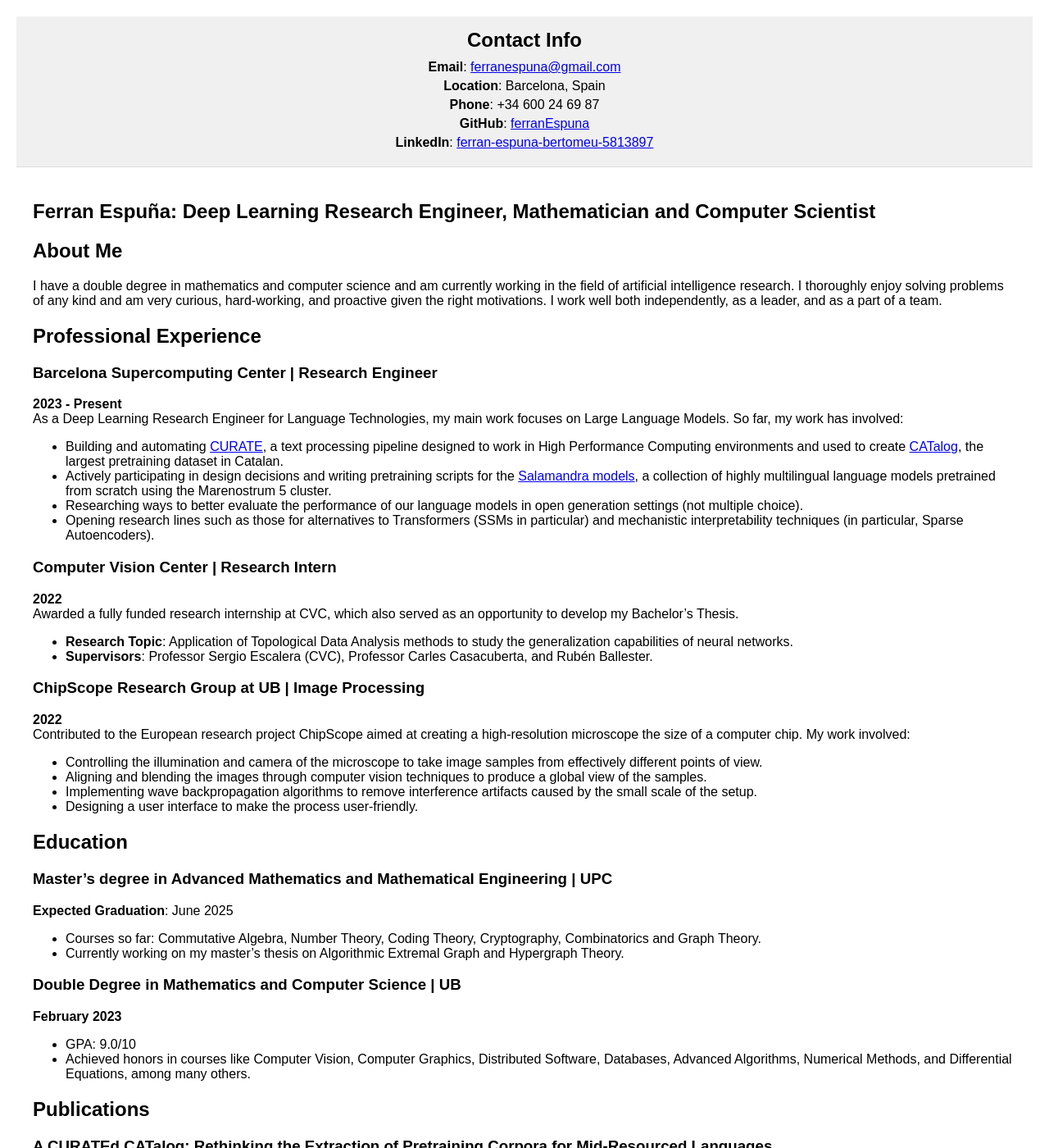
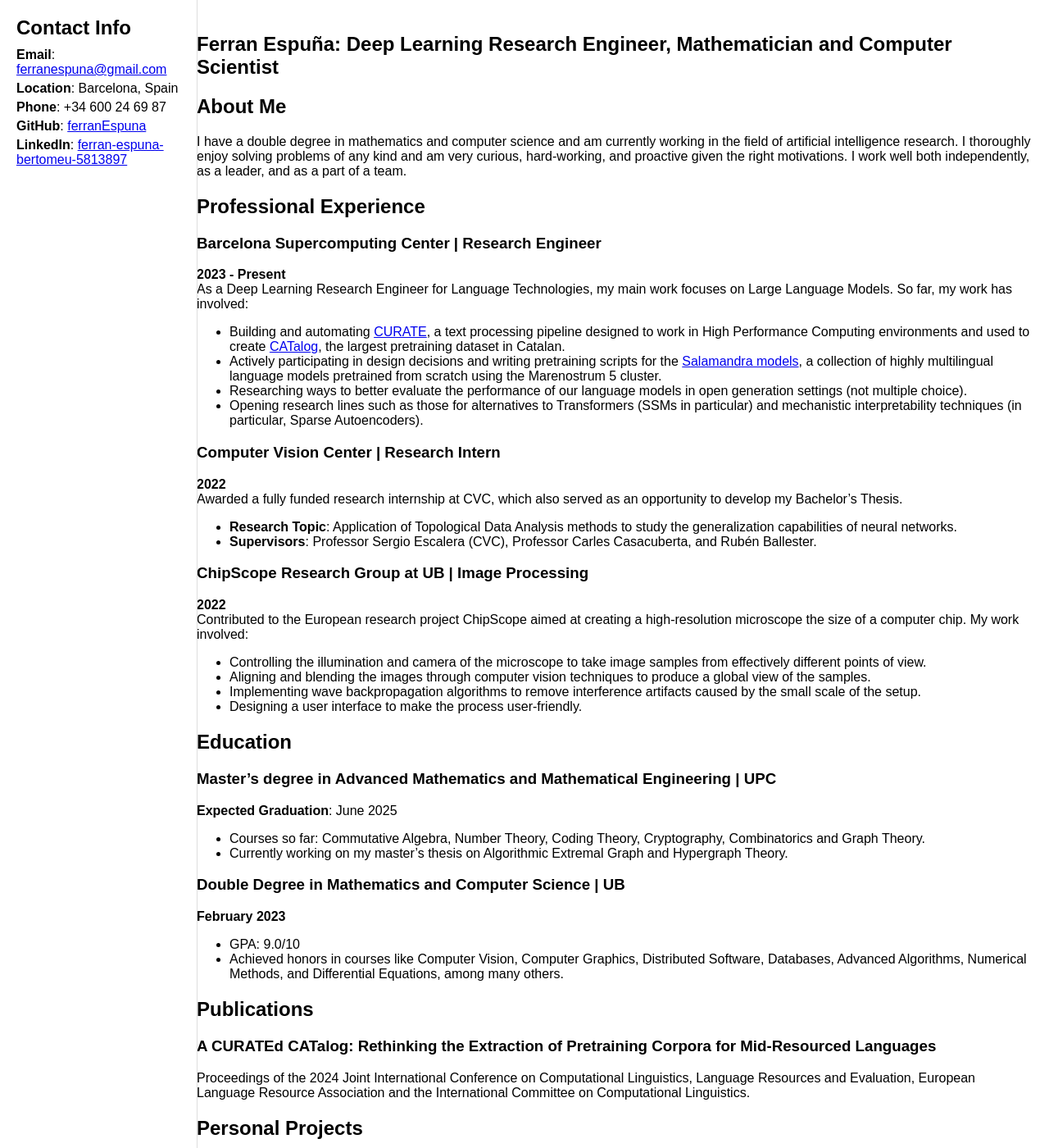
Before and after one commit to ferranEspuna/ferranEspuna, a Jekyll site: the page built from README.md, in a window 1280 px wide and 1400 px high. Shown: the whole window at 82% size. Built offline with Jekyll 4.4.1, drawn with Linux system fonts in a browser that asks for light colours; our own code applies the rules of GitHub Pages for plain Markdown files.

Commit message:
Update default.html

```diff
--- a/_layouts/default.html
+++ b/_layouts/default.html
@@ -9,57 +9,94 @@
     body {
       margin: 0;
       font-family: Arial, sans-serif;
+      display: flex;
+      flex-direction: column;
     }
 
-    /* Full-width wrapper */
+    /* Wrapper for overall page alignment */
     .wrapper {
+      display: flex;
+      flex-direction: column;
+      width: 100%;
       padding: 20px;
     }
 
-    /* Styling for the header */
-    header {
+    /* Collapsible header styling */
+    .header {
+      border-bottom: 1px solid #ddd;
       padding: 15px;
-      background-color: #f0f0f0;
-      border-bottom: 1px solid #ddd;
-      text-align: center;
     }
 
-    header h2 {
+    .header h2 {
       font-size: 1.5em;
       margin: 0 0 10px;
     }
 
-    header ul {
+    .header ul {
       padding: 0;
       margin: 0;
       list-style-type: none;
     }
 
-    header li {
+    .header li {
       font-size: 1em;
       margin: 5px 0;
     }
 
-    /* Responsive adjustments for smaller screens */
-    @media (max-width: 600px) {
-      header h2 {
+    /* Toggle button styling */
+    .toggle-button {
+      display: none;
+      background-color: transparent;
+      border: none;
       font-size: 1.2em;
+      margin: 10px;
     }
-      header li {
-        font-size: 0.9em;
+
+    /* Sidebar layout for larger screens */
+    @media (min-width: 800px) {
+      body {
+        flex-direction: row;
+      }
+
+      .header {
+        position: fixed;
+        top: 0;
+        left: 0;
+        height: 100vh;
+        width: 200px;
+        border-right: 1px solid #ddd;
+        padding: 20px;
+      }
+
+      .wrapper {
+        margin-left: 220px; /* Offset for the sidebar */
+      }
+
+      .toggle-button {
+        display: none;
       }
     }
 
-    /* Styling for the content section */
-    section {
-      padding: 20px;
+    /* Collapsed header on smaller screens */
+    @media (max-width: 799px) {
+      .header ul {
+        display: none; /* Hide list by default */
+      }
+
+      .toggle-button {
+        display: inline; /* Show toggle button */
+      }
+
+      .header.show ul {
+        display: block; /* Show list when header is expanded */
+      }
     }
   </style>
 </head>
 <body>
-  <div class="wrapper">
-    <!-- Header with contact information -->
-    <header>
+  <!-- Collapsible Header -->
+  <header class="header">
+    <button class="toggle-button" onclick="toggleHeader()">☰</button>
     <h2>Contact Info</h2>
     <ul>
       <li><strong>Email</strong>: <a href="mailto:ferranespuna@gmail.com">ferranespuna@gmail.com</a></li>
@@ -71,9 +108,17 @@
   </header>
 
   <!-- Main content section -->
+  <div class="wrapper">
     <section>
       {{ content }}
     </section>
   </div>
+
+  <!-- JavaScript for toggling header on smaller screens -->
+  <script>
+    function toggleHeader() {
+      document.querySelector('.header').classList.toggle('show');
+    }
+  </script>
 </body>
 </html>
```
Lines whose indentation alone changed are shown as unchanged.
